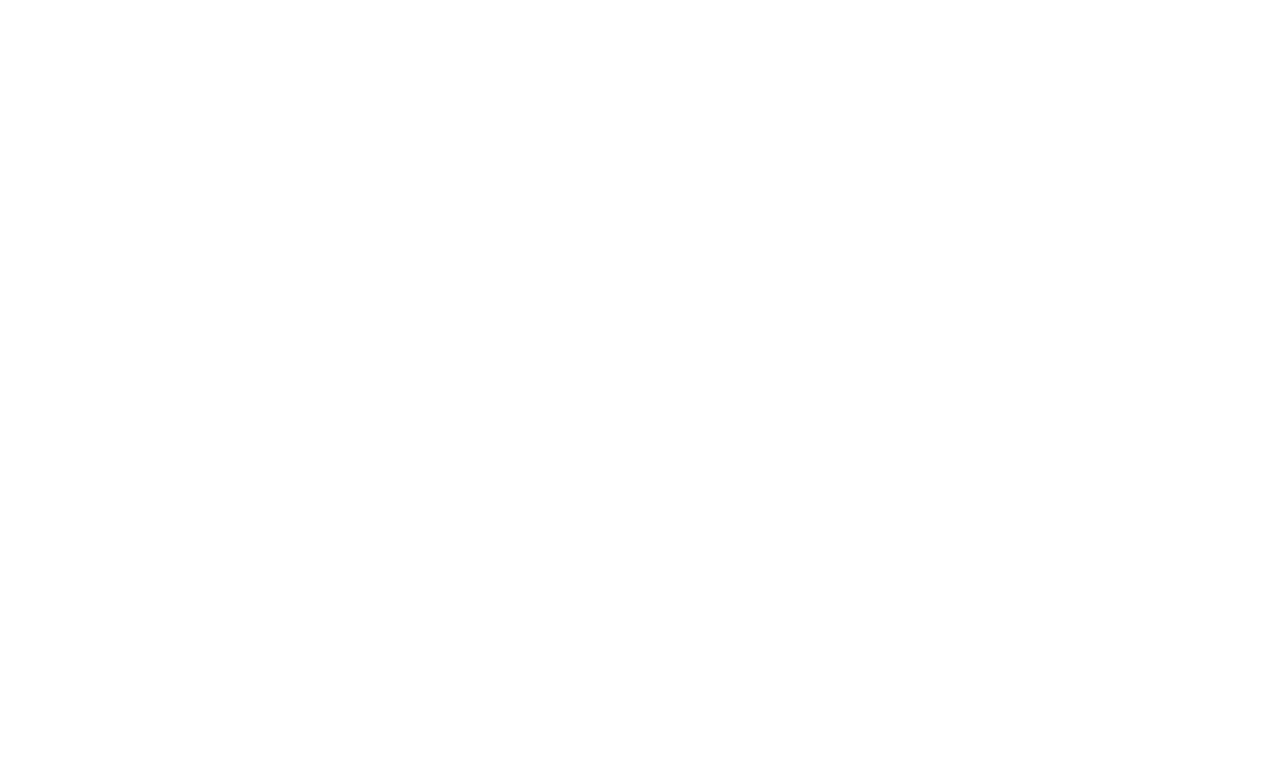
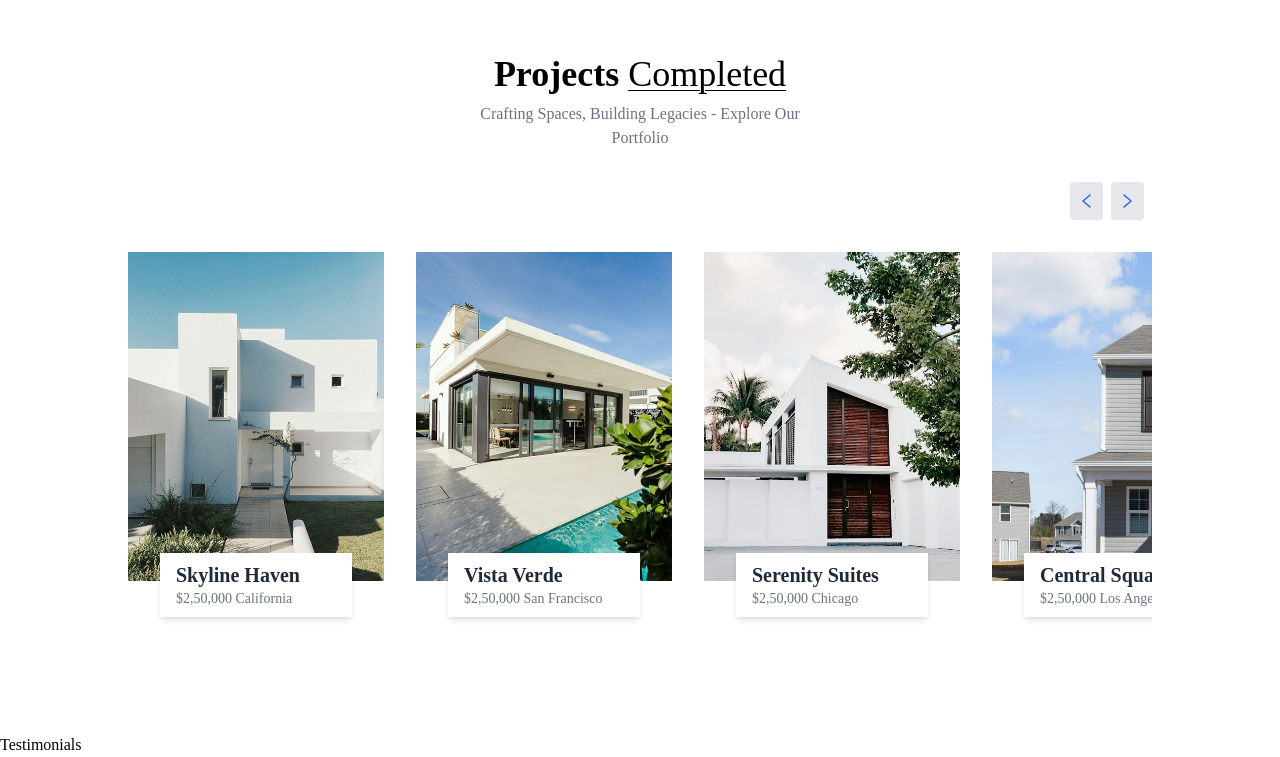
Before and after one commit to samirjkhadka/ByteState, a React (Vite) app: page / in a window 1280 px wide. Shown: the part 1674-2431 px from the top of the page. Before the commit the page ends 1568 px from the top, so only its background shows below. Built offline with nearby package versions, Linux system fonts and the light colour scheme; a web font is replaced by a local one.

Commit message:
Projects section complete

```diff
--- a/src/App.jsx
+++ b/src/App.jsx
@@ -1,5 +1,7 @@
 import About from "./components/about";
 import Header from "./components/Header";
+import Projects from "./components/Projects";
+import Testimonials from "./components/Testimonials";
 
 function App() {
   return (
@@ -7,6 +9,8 @@
       <div className="w-full overflow-hidden">
         <Header />
         <About/>
+        <Projects/>
+        <Testimonials/>
       </div>
     </>
   );
--- a/src/components/Navbar.jsx
+++ b/src/components/Navbar.jsx
@@ -16,7 +16,7 @@
   }, [showMobileMenu]);
 
   return (
-    <div className="absolute top-0 left-0 w-full z-10 fixed">
+    <div className=" top-0 left-0 w-full z-10 fixed bg-transparent">
       <div className="container mx-auto flex justify-between items-center py-4 px-6 md:px-20 lg:px-32 bg-transparent">
         <img src={assets.logo} alt="" className="" />
         <ul className="hidden md:flex gap-7 text-white">
@@ -61,7 +61,7 @@
           <a
             href="#Header"
             className="px-4 py-2 rounded-full inline-block"
-            id="Header"
+            id="header"
             onClick={() => setShowMobileMenu(false)}
           >
             Home
@@ -69,7 +69,7 @@
           <a
             href="#About"
             className="px-4 py-2 rounded-full inline-block"
-            id="About"
+            id="about"
             onClick={() => setShowMobileMenu(false)}
           >
             About
@@ -77,7 +77,7 @@
           <a
             href="#Projects"
             className="px-4 py-2 rounded-full inline-block"
-            id="Projects"
+            id="projects"
             onClick={() => setShowMobileMenu(false)}
           >
             Projects
@@ -85,7 +85,7 @@
           <a
             href="#Testimonials"
             className="px-4 py-2 rounded-full inline-block"
-            id="Testimonials"
+            id="testimonials"
             onClick={() => setShowMobileMenu(false)}
           >
             Testimonials
--- /dev/null
+++ b/src/components/Projects.jsx
@@ -0,0 +1,99 @@
+import { useState } from "react";
+import { assets, projectsData } from "../assets/assets";
+import { useEffect } from "react";
+
+const Projects = () => {
+  const [currentIndex, setCurrentIndex] = useState(0);
+  const [cardsToShow, setCardsToShow] = useState(1);
+
+  useEffect(() => {
+    const updateCardsToShow = () => {
+       if (window.innerWidth >= 1024) {
+        setCardsToShow(projectsData.length);
+      } else {
+        setCardsToShow(1);
+      }
+    };
+    updateCardsToShow();
+    window.addEventListener("resize", updateCardsToShow);
+    return () => {
+      window.removeEventListener("resize", updateCardsToShow);
+    };
+  }, []);
+  const nextProject = () => {
+    setCurrentIndex((prevIndex) => (prevIndex + 1) % projectsData.length);
+  };
+  const prevProject = () => {
+    setCurrentIndex((prevIndex) =>
+      prevIndex === 0 ? projectsData.length - 1 : prevIndex - 1
+    );
+  };
+
+  return (
+    <div
+      className="container mx-auto py-4 pt-20 px-6 md:px-20 lg:px-32 my-20 w-full overlflow-hidden"
+      id="Projects"
+    >
+      <h1 className="text-2xl sm:text-4xl font-bold mb-2 text-center">
+        Projects{" "}
+        <span className="underline underline-offset-4 decoration-1 under font-light">
+          Completed
+        </span>
+      </h1>
+      <p className="text-center text-gray-500 mb-8 max-w-80 mx-auto">
+        Crafting Spaces, Building Legacies - Explore Our Portfolio
+      </p>
+
+      {/* slider button */}
+      <div className="flex justify-end items-center mb-8">
+        <button
+          className="p-3 bg-gray-200 rounded mr-2"
+          aria-label="Previous Project"
+          onClick={prevProject}
+        >
+          <img src={assets.left_arrow} alt="previous" className="" />
+        </button>
+        <button
+          className="p-3 bg-gray-200 rounded mr-2"
+          aria-label="Next Project"
+          onClick={nextProject}
+        >
+          <img src={assets.right_arrow} alt="next" className="" />
+        </button>
+      </div>
+
+      {/* project slider cards */}
+      <div className="overflow-hidden">
+        <div
+          className="flex gap-8 transition-transform duration-500 ease-in-out"
+          style={{
+            transform: `translateX(-${(currentIndex * 100) / cardsToShow}%)`,
+          }}
+        >
+          {projectsData.map((project, index) => (
+            <div className="relative flex-shrink-0 w-full sm:w-1/4" key={index}>
+              <img
+                src={project.image}
+                alt={project.image}
+                className="w-full h-auto mb-14"
+              />
+              <div className="absolute left-0 right-0 bottom-5 flex justify-center">
+                <div className="inline-block bg-white w-3/4 px-4 py-2 shadow-md">
+                  <h2 className="text-xl font-semibold text-gray-800">
+                    {project.title}
+                  </h2>
+                  <p className="text-gray-500 text-sm">
+                    {project.price} <span className=""></span>
+                    {project.location}
+                  </p>
+                </div>
+              </div>
+            </div>
+          ))}
+        </div>
+      </div>
+    </div>
+  );
+};
+
+export default Projects;
--- /dev/null
+++ b/src/components/Testimonials.jsx
@@ -0,0 +1,9 @@
+
+
+const Testimonials = () => {
+  return (
+    <div id="Testimonials">Testimonials</div>
+  )
+}
+
+export default Testimonials
```
